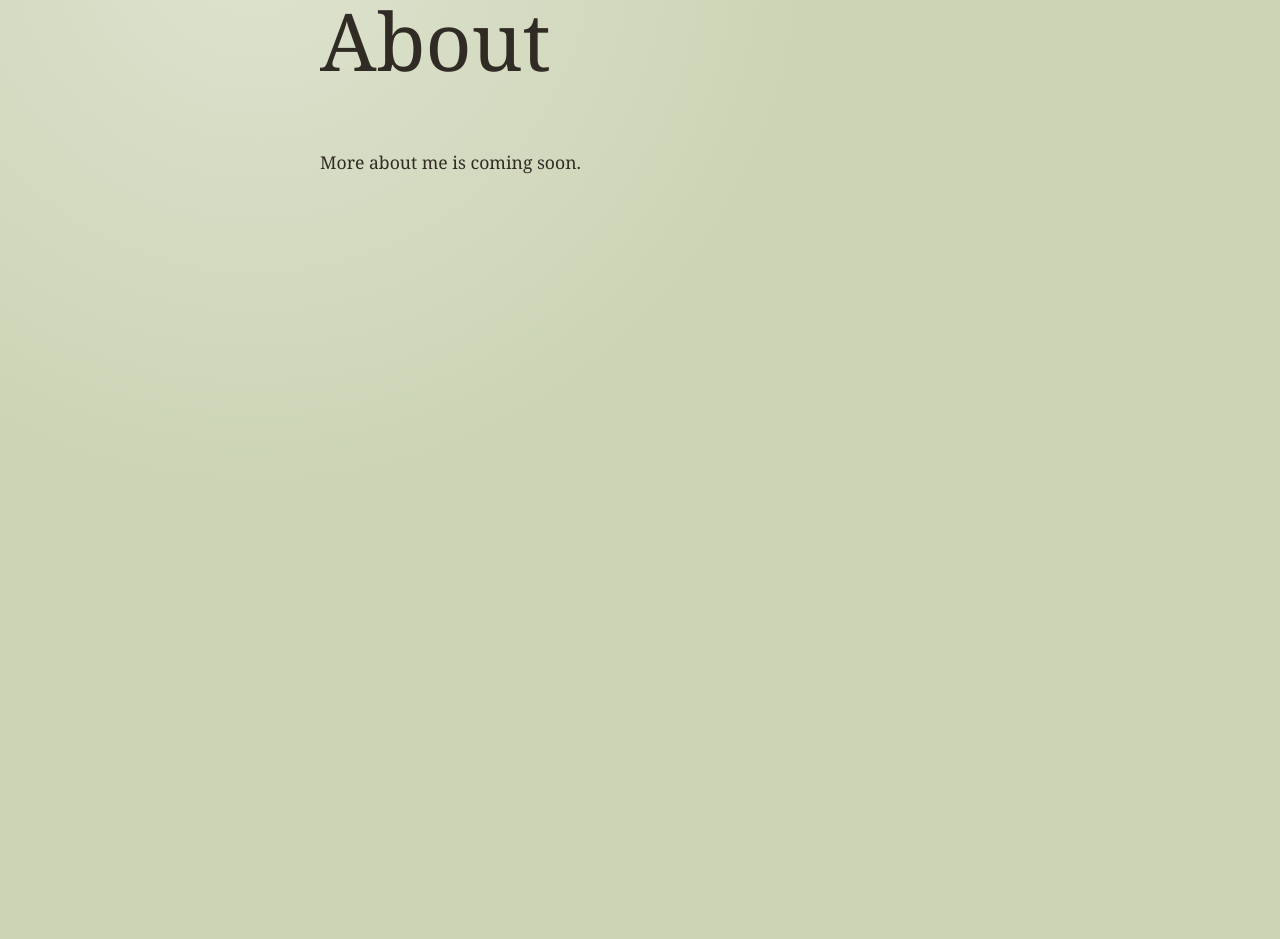
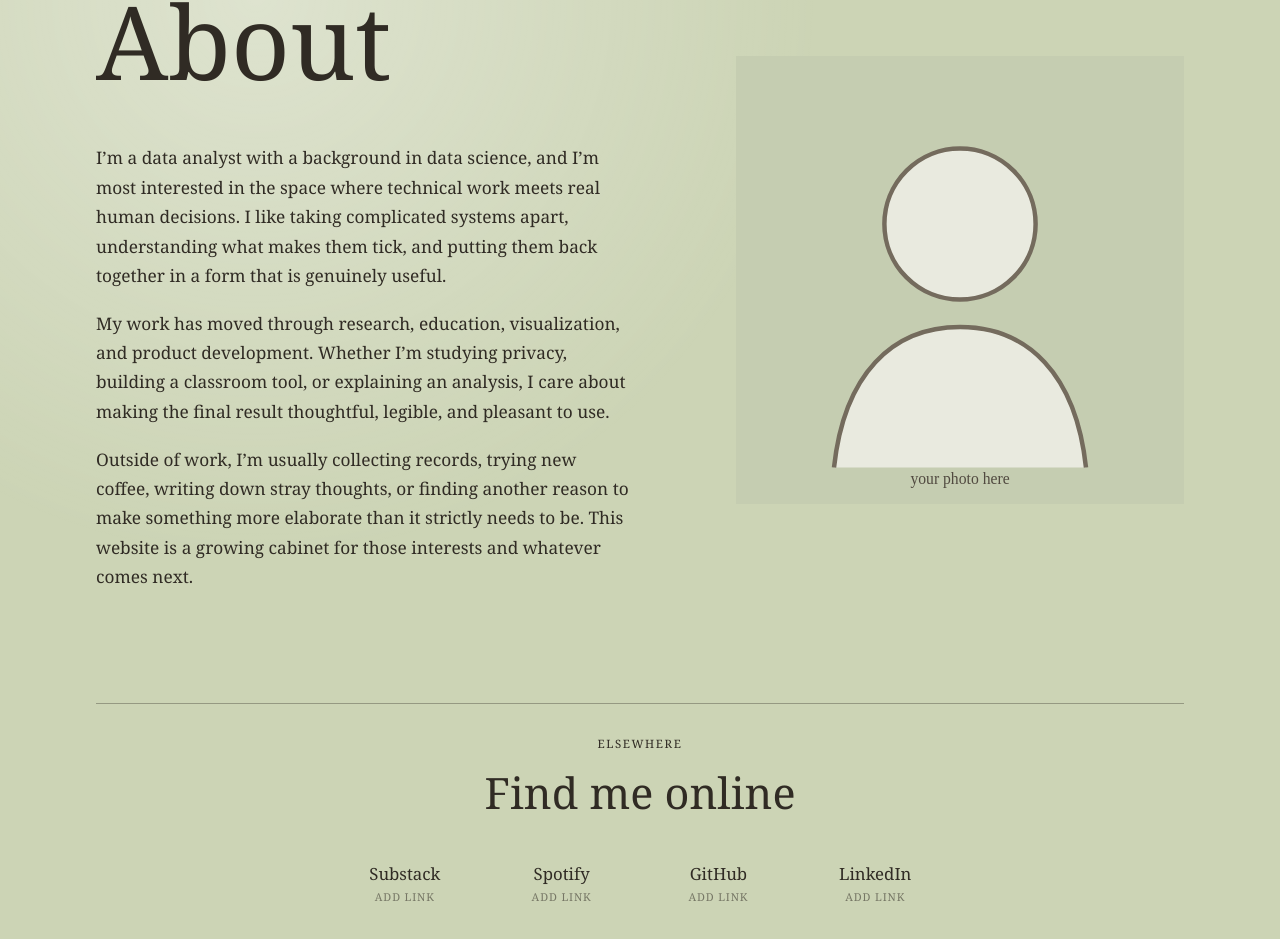
Before and after one commit to ch-lum/ch-lum.github.io, a SvelteKit app: page /about in a window 1280 px wide. Shown: the part 185-1124 px from the top of the page. Before the commit the page ends 800 px from the top, so only its background shows below. Built offline with nearby package versions, Linux system fonts and the light colour scheme.

Commit message:
build about page layout

```diff
--- a/src/routes/about/+page.svelte
+++ b/src/routes/about/+page.svelte
@@ -1,12 +1,57 @@
-<svelte:head><title>About — Chrissy Lum</title></svelte:head>
+<svelte:head>
+  <title>About — Chrissy Lum</title>
+  <meta name="description" content="About Chrissy Lum and where to find her online." />
+</svelte:head>
 
 <main>
-  <h1>About</h1>
-  <p>More about me is coming soon.</p>
+  <section class="about" aria-labelledby="about-title">
+    <div class="copy">
+      <p class="eyebrow">A little more</p>
+      <h1 id="about-title">About</h1>
+      <div class="paragraphs">
+        <p>I’m a data analyst with a background in data science, and I’m most interested in the space where technical work meets real human decisions. I like taking complicated systems apart, understanding what makes them tick, and putting them back together in a form that is genuinely useful.</p>
+        <p>My work has moved through research, education, visualization, and product development. Whether I’m studying privacy, building a classroom tool, or explaining an analysis, I care about making the final result thoughtful, legible, and pleasant to use.</p>
+        <p>Outside of work, I’m usually collecting records, trying new coffee, writing down stray thoughts, or finding another reason to make something more elaborate than it strictly needs to be. This website is a growing cabinet for those interests and whatever comes next.</p>
+      </div>
+    </div>
+
+    <figure>
+      <img src="/about/profile-placeholder.svg" alt="Placeholder for Chrissy Lum's profile" />
+    </figure>
+  </section>
+
+  <section class="contact" aria-labelledby="contact-title">
+    <p class="eyebrow">Elsewhere</p>
+    <h2 id="contact-title">Find me online</h2>
+    <ul>
+      <li><span>Substack</span><small>Add link</small></li>
+      <li><span>Spotify</span><small>Add link</small></li>
+      <li><span>GitHub</span><small>Add link</small></li>
+      <li><span>LinkedIn</span><small>Add link</small></li>
+    </ul>
+  </section>
 </main>
 
 <style>
-  main { width: min(40rem, calc(100% - 3rem)); margin: 4rem auto; }
-  h1 { font-size: clamp(2.5rem, 8vw, 5rem); font-weight: 400; }
-  p { font-size: 1.1rem; line-height: 1.6; }
+  main { width: min(68rem, calc(100% - 3rem)); margin: 0 auto; padding: 3rem 0 8rem; }
+  .about { display: grid; grid-template-columns: minmax(0, 1fr) minmax(18rem, 28rem); align-items: center; gap: clamp(3rem, 8vw, 7rem); padding-bottom: clamp(4rem, 9vw, 7rem); }
+  .eyebrow { margin: 0 0 .7rem; font-size: .72rem; letter-spacing: .14em; text-transform: uppercase; }
+  h1 { margin: 0; font-size: clamp(3rem, 8vw, 6.5rem); font-weight: 400; line-height: .9; }
+  .paragraphs { display: grid; gap: 1.15rem; margin-top: clamp(2rem, 5vw, 3.5rem); }
+  .paragraphs p { margin: 0; font-size: clamp(.98rem, 1.5vw, 1.08rem); line-height: 1.7; }
+  figure { aspect-ratio: 1; margin: 0; overflow: hidden; }
+  figure img { width: 100%; height: 100%; object-fit: cover; }
+  .contact { border-top: 1px solid rgb(48 43 36 / 35%); padding-top: 2rem; text-align: center; }
+  h2 { margin: 0; font-size: clamp(1.8rem, 4vw, 2.7rem); font-weight: 400; }
+  ul { display: flex; flex-wrap: wrap; justify-content: center; gap: 1rem clamp(2rem, 6vw, 5rem); margin: 2.5rem 0 0; padding: 0; list-style: none; }
+  li { display: grid; gap: .3rem; min-width: 5rem; }
+  li span { font-size: 1.05rem; }
+  li small { font-size: .68rem; letter-spacing: .08em; text-transform: uppercase; opacity: .55; }
+  @media (max-width: 700px) {
+    main { width: calc(100% - 2rem); padding-top: 2rem; }
+    .about { grid-template-columns: 1fr; }
+    figure { grid-row: 1; width: min(100%, 24rem); margin: 0 auto; }
+    .copy { grid-row: 2; }
+    ul { display: grid; grid-template-columns: 1fr 1fr; }
+  }
 </style>
```
Also changed, not shown: public/about/profile-placeholder.svg (added).
